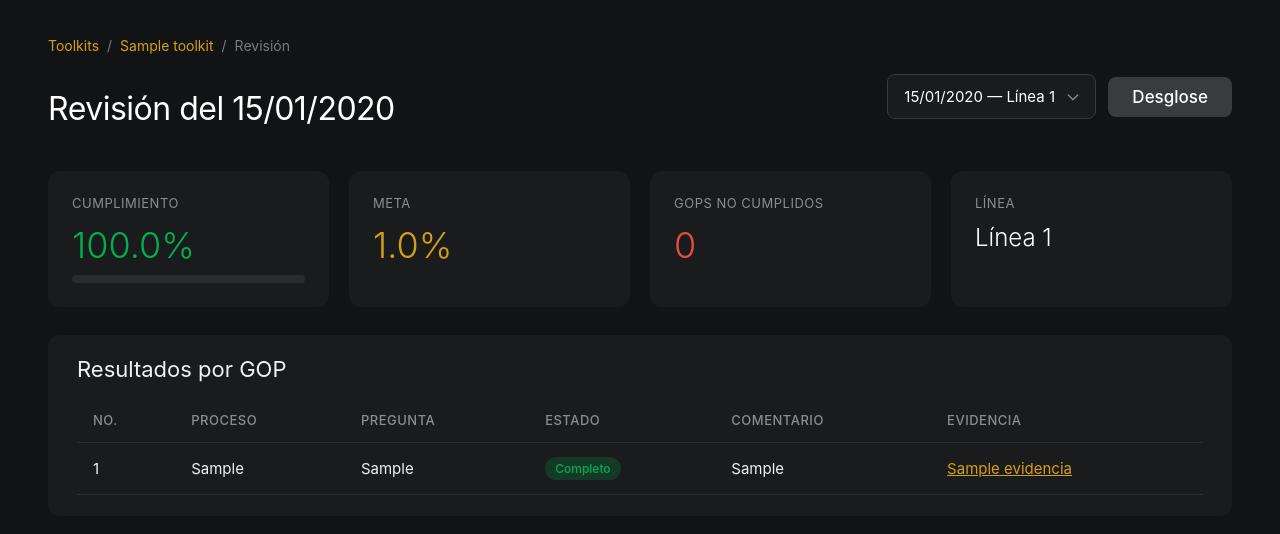
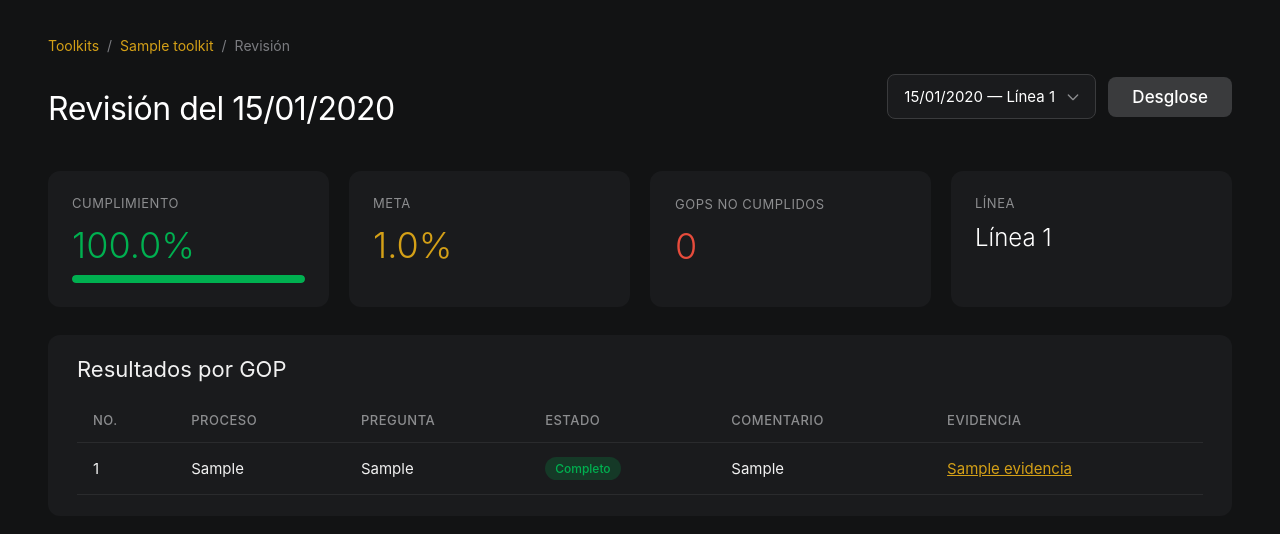
Before and after one commit to YairRT45/toolkits, a Django app: page /1/revision/1/ in a window 1280 px wide. Shown: the part 75-609 px from the top of the page. Run offline with Django 5.2, Linux system fonts and the light colour scheme; tables that the repository leaves empty hold one stand-in row (values such as "Sample post").

Commit message:
fix: se agrego funcionalidad a un widget de gops no cumplidos y algunos bugs visuales

```diff
--- a/src/gestor/templates/consultar_revision.html
+++ b/src/gestor/templates/consultar_revision.html
@@ -36,17 +36,17 @@
             {{ revision.porcentaje_cumplimiento }}%
         </div>
         <div class="progress-bar">
-            <div class="progress-bar-fill" style="width:{{ revision.porcentaje_cumplimiento }}%"></div>
+            <div class="progress-bar-fill {% if revision.porcentaje_cumplimiento >= toolkit.meta %}success{% else %}danger{% endif %}" style="width:{{ revision.porcentaje_cumplimiento }}%"></div>
         </div>
     </div>
     <div class="widget">
         <div class="widget-title">Meta</div>
         <div class="widget-value warning">{{ toolkit.meta }}%</div>
     </div>
-    <div class="widget">
+    <a href="{% url 'gops_no_cumplidos_revision' toolkit.pk revision.pk %}" class="widget widget-link card-row">
         <div class="widget-title">GOPs no cumplidos</div>
         <div class="widget-value danger">{{ revision.gops_no_cumplidos.count }}</div>
-    </div>
+    </a>
     {% if revision.linea %}
     <div class="widget">
         <div class="widget-title">Línea</div>
--- a/src/gestor/templates/listar_revisiones.html
+++ b/src/gestor/templates/listar_revisiones.html
@@ -37,7 +37,7 @@
             <span>Cumplimiento: {{ rev.porcentaje_cumplimiento }}%</span>
             <span>GOPs incompletos: {{ rev.gops_no_cumplidos.count }}</span>
         </div>
-        <div style="display:flex;gap:8px;">
+        <div style="display:flex;gap:8px;margin-left:32px;">
             <a href="{% url 'consultar_revision' toolkit.pk rev.id %}" class="btn btn-secondary btn-sm">Ver</a>
             <a href="{% url 'desglose_revision_fecha' toolkit.pk rev.id %}" class="btn btn-secondary btn-sm">Desglose</a>
         </div>
```
